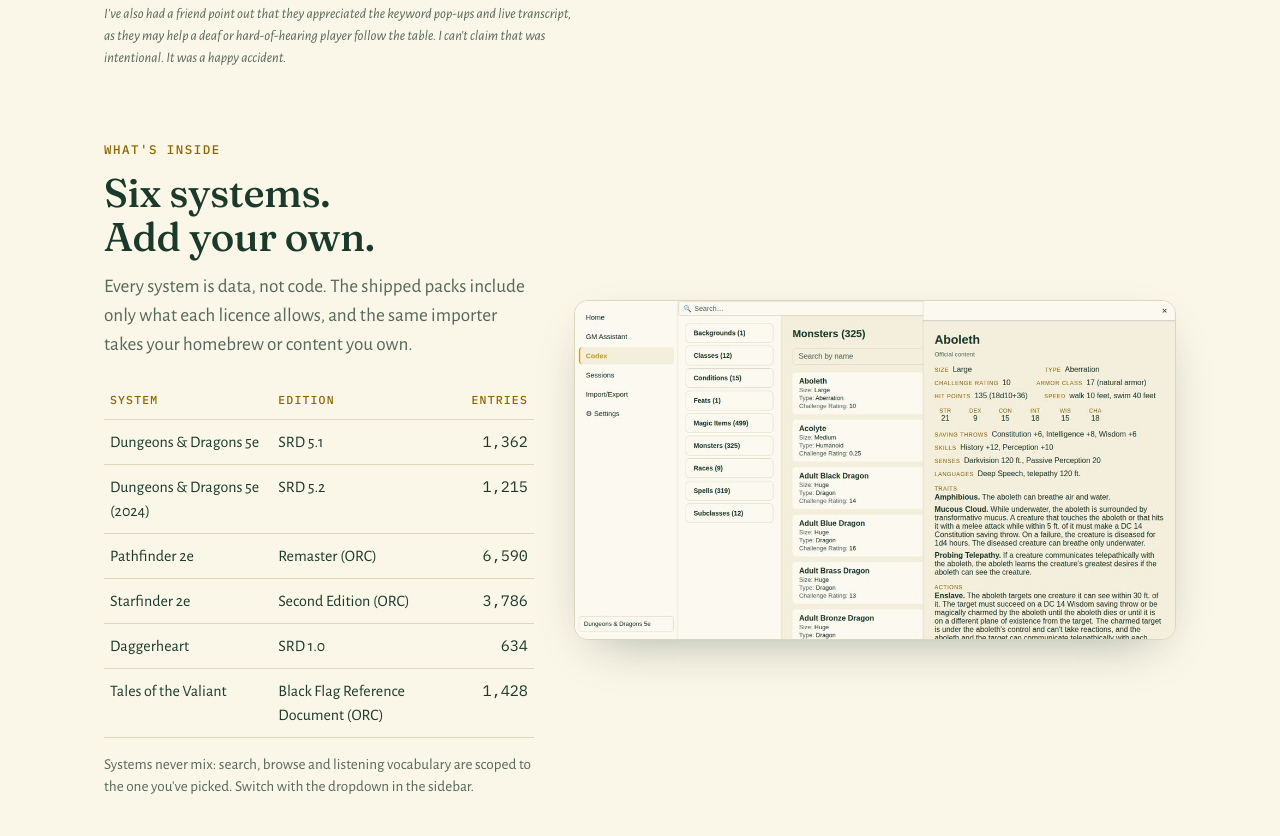
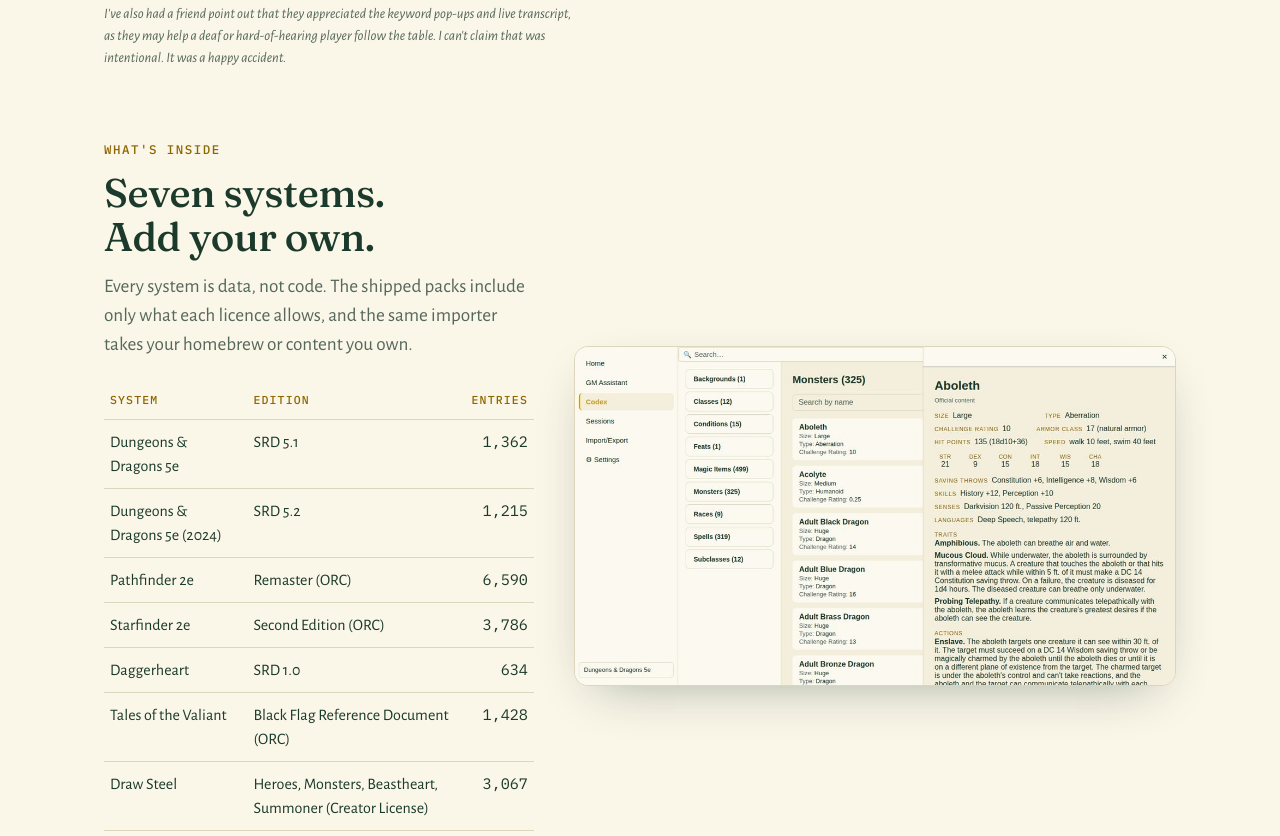
Before and after one commit to furan917/Loresight-releases, a plain HTML site: page docs/index.html in a window 1280 px wide. Shown: the part 2244-3080 px from the top of the page. Drawn offline with nearby package versions, Linux system fonts and the light colour scheme.

Commit message:
chore: update license to include Draw Steel license requiements

```diff
--- a/docs/index.html
+++ b/docs/index.html
@@ -317,7 +317,7 @@
   <section class="plain codex" id="codex" style="padding-top:0">
     <div>
       <div class="eyebrow">What's inside</div>
-      <h2 style="margin-top:12px">Six systems. Add your own.</h2>
+      <h2 style="margin-top:12px">Seven systems. Add your own.</h2>
       <p class="lede" style="margin-top:14px">Every system is data, not code. The shipped packs include only what each licence allows, and the same importer takes your homebrew or content you own.</p>
       <table class="systems">
         <thead><tr><th>System</th><th>Edition</th><th style="text-align:right">Entries</th></tr></thead>
@@ -328,6 +328,7 @@
           <tr><td>Starfinder 2e</td><td>Second Edition (ORC)</td><td class="n">3,786</td></tr>
           <tr><td>Daggerheart</td><td>SRD 1.0</td><td class="n">634</td></tr>
           <tr><td>Tales of the Valiant</td><td>Black Flag Reference Document (ORC)</td><td class="n">1,428</td></tr>
+          <tr><td>Draw Steel</td><td>Heroes, Monsters, Beastheart, Summoner (Creator License)</td><td class="n">3,067</td></tr>
         </tbody>
       </table>
       <p class="systems-note">Systems never mix: search, browse and listening vocabulary are scoped to the one you've picked. Switch with the dropdown in the sidebar.</p>
@@ -458,7 +459,7 @@
   </section>
 
 <footer>
-    <span>Loresight is proprietary software by <a href="https://github.com/furan917">Furan917</a>. It is free and will never be for sale. If anyone asks you to pay for it, it is not Loresight. The only official downloads are Google Play and the GitHub releases linked here. Shipped content is limited to what each publisher's licence permits.</span>
+    <span>Loresight is proprietary software by <a href="https://github.com/furan917">Furan917</a>. It is free and will never be for sale. If anyone asks you to pay for it, it is not Loresight. The only official downloads are Google Play and the GitHub releases linked here. Shipped content is limited to what each publisher's licence permits; full notices are in the app under About &amp; licences. The Loresight Draw Steel content pack is an independent product published under the DRAW STEEL Creator License and is not affiliated with MCDM Productions, LLC. DRAW STEEL &copy; 2026 MCDM Productions, LLC.</span>
     <span><a href="https://github.com/furan917/Loresight-releases/issues">Questions and bug reports</a> · <a href="https://github.com/furan917/Loresight-releases">Releases on GitHub</a></span>
   </footer>
 </div>
```
Also changed, not shown: 1 other file.
